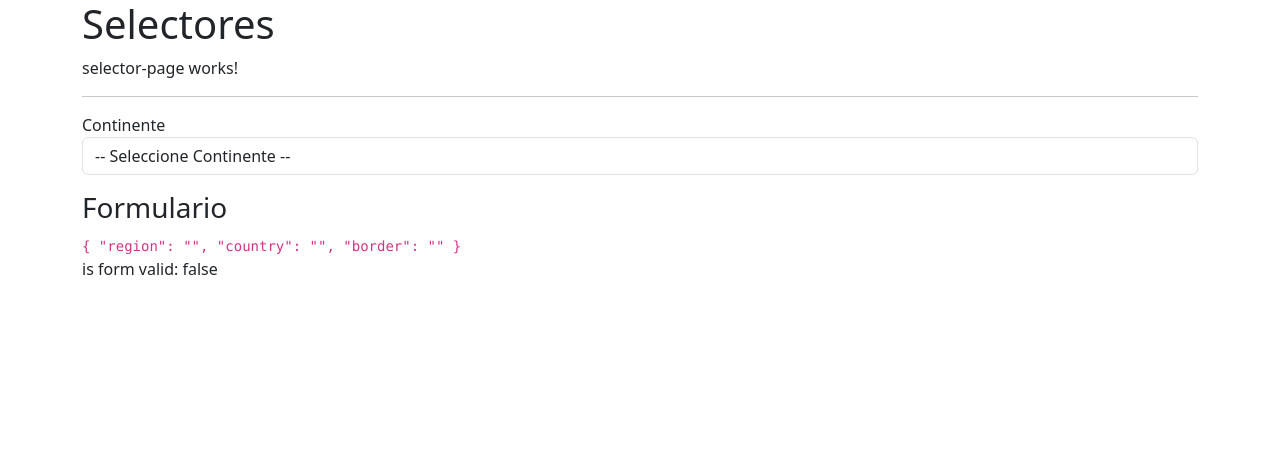
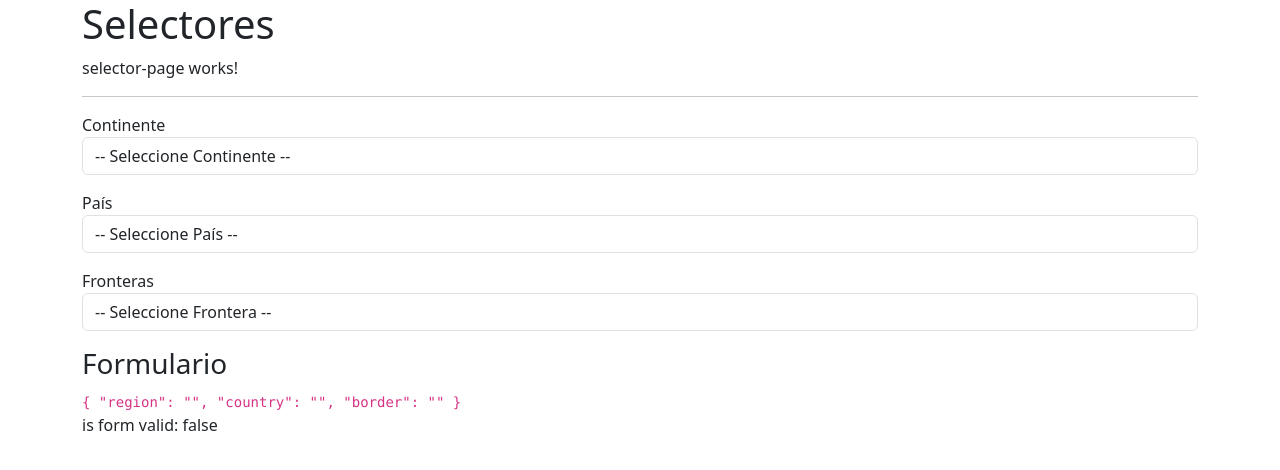
Before and after one commit to Marc1515/selectores, an Angular app: page /selector/selector in a window 1280 px wide. Shown: the top 470 px of the page. Built offline with nearby package versions, Linux system fonts and the light colour scheme.

Commit message:
Simplemente, hacemos la maquetación de los selectores e iteramos en cada caso el array correspondiente. Tengo preparado el tercer selector para hacer la última petición en cadena en el flujo del observable.

```diff
--- a/src/app/countries/pages/selector-page/selector-page.component.html
+++ b/src/app/countries/pages/selector-page/selector-page.component.html
@@ -9,7 +9,29 @@
       <label class="formlabel">Continente</label>
       <select formControlName="region" class="form-control">
         <option value="">-- Seleccione Continente --</option>
-        <option value="Africa">Africa</option>
+        <option *ngFor="let region of regions" [value]="region">{{ region }}</option>
+      </select>
+    </div>
+  </div>
+
+  <!-- Countries -->
+  <div class="row mb-3">
+    <div class="col">
+      <label class="formlabel">País</label>
+      <select formControlName="country" class="form-control">
+        <option value="">-- Seleccione País --</option>
+        <option *ngFor="let country of countriesByRegion" [value]="country.cca3">{{ country.name }}</option>
+      </select>
+    </div>
+  </div>
+
+  <!-- Fronteras -->
+  <div class="row mb-3">
+    <div class="col">
+      <label class="formlabel">Fronteras</label>
+      <select formControlName="border" class="form-control">
+        <option value="">-- Seleccione Frontera --</option>
+        <!-- <option *ngFor="let country of countriesByRegion" [value]="country.cca3">{{ country.name }}</option> -->
       </select>
     </div>
   </div>
```
